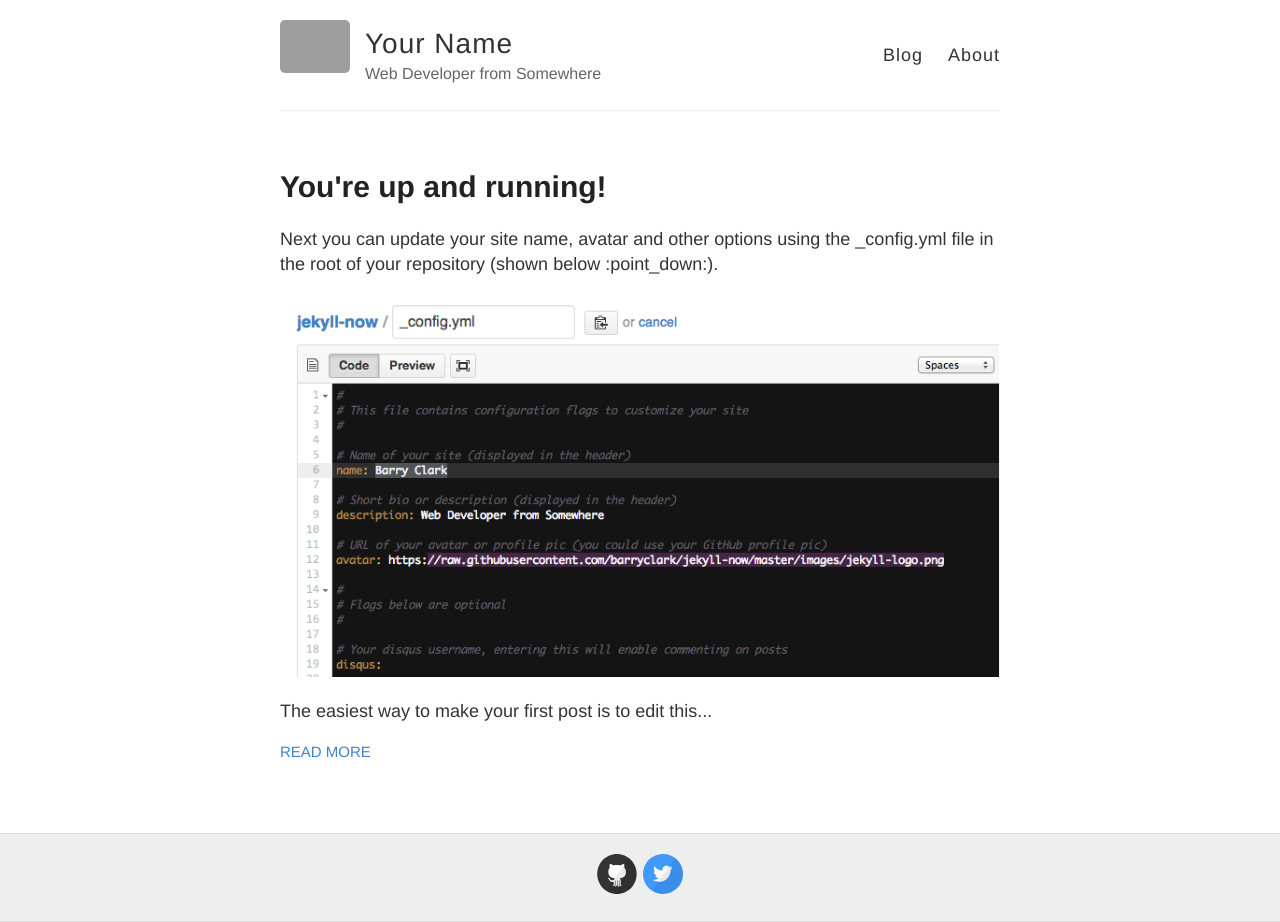
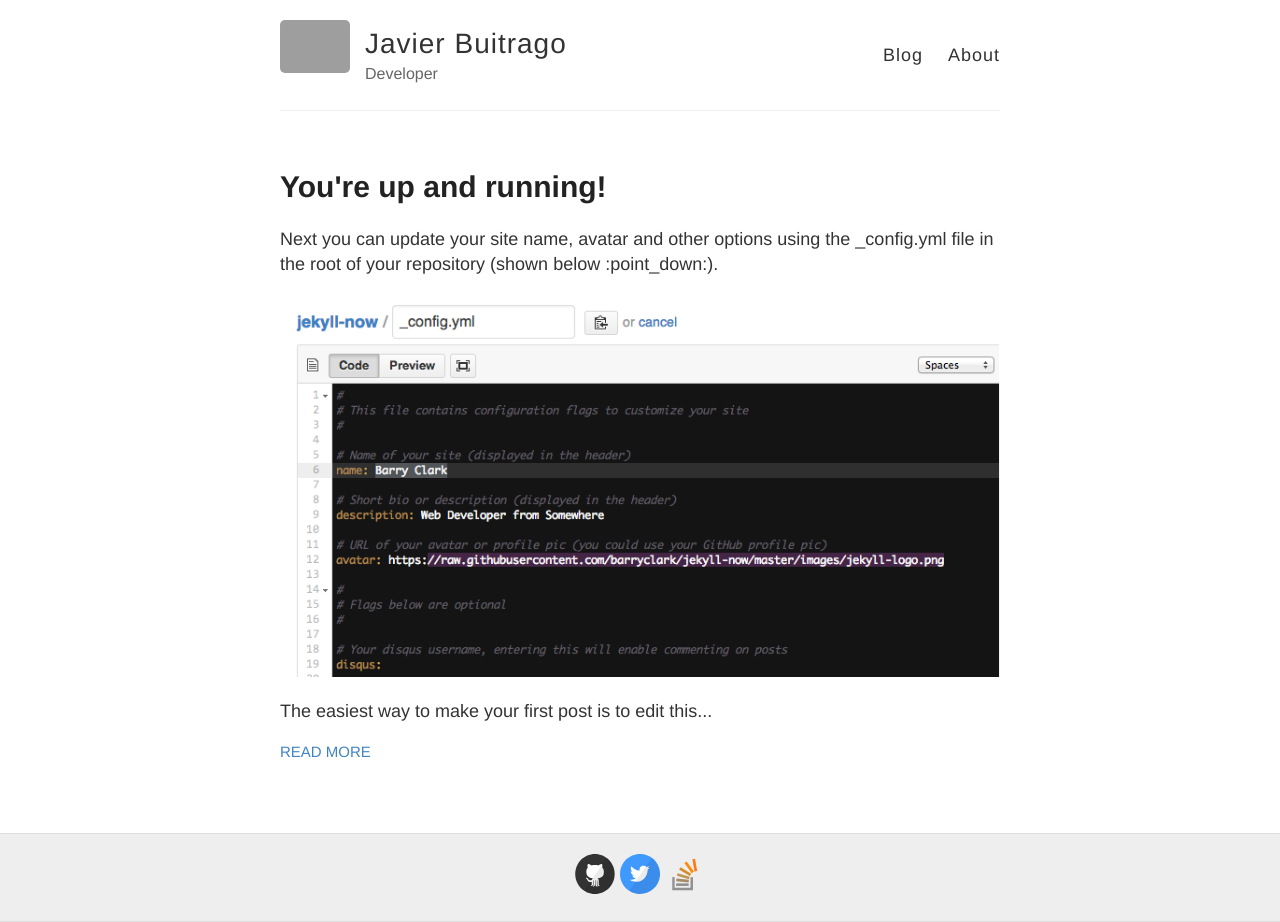
Before and after one commit to javpaw/javpaw-old.github.io, a Jekyll site: the page built from index.html, in a window 1280 px wide. Built offline with Jekyll 4.4.1, drawn with Linux system fonts in a browser that asks for light colours; Markdown is read by kramdown in place of the engine named in the settings; grey boxes are pictures that could not be loaded.

Commit message:
Basic Information

```diff
--- a/_config.yml
+++ b/_config.yml
@@ -3,13 +3,13 @@
 #
 
 # Name of your site (displayed in the header)
-name: Your Name
+name: Javier Buitrago
 
 # Short bio or description (displayed in the header)
-description: Web Developer from Somewhere
+description: Developer
 
 # URL of your avatar or profile pic (you could use your GitHub profile pic)
-avatar: https://raw.githubusercontent.com/barryclark/jekyll-now/master/images/jekyll-logo.png
+avatar: http://facebook.github.io/react/img/logo_og.png
 
 #
 # Flags below are optional
@@ -21,13 +21,13 @@ footer-links:
   email:
   facebook:
   flickr:
-  github: barryclark/jekyll-now
+  github: javpaw
   instagram:
   linkedin:
   pinterest:
   rss: # just type anything here for a working RSS icon, make sure you set the "url" above!
-  twitter: jekyllrb
-  stackoverflow: # your stackoverflow profile, e.g. "users/50476/bart-kiers"
+  twitter: javpaw
+  stackoverflow: users/218808/javier # your stackoverflow profile, e.g. "users/50476/bart-kiers"
 
 # Your disqus shortname, entering this will enable commenting on posts
 disqus:
@@ -37,7 +37,7 @@ google_analytics:
 
 # Your website URL (e.g. http://barryclark.github.io or http://www.barryclark.co)
 # Used for Sitemap.xml and your RSS feed
-url:
+url: javierbuitrago.co
 
 # If you're hosting your site at a Project repository on GitHub pages
 # (http://yourusername.github.io/repository-name)
```
